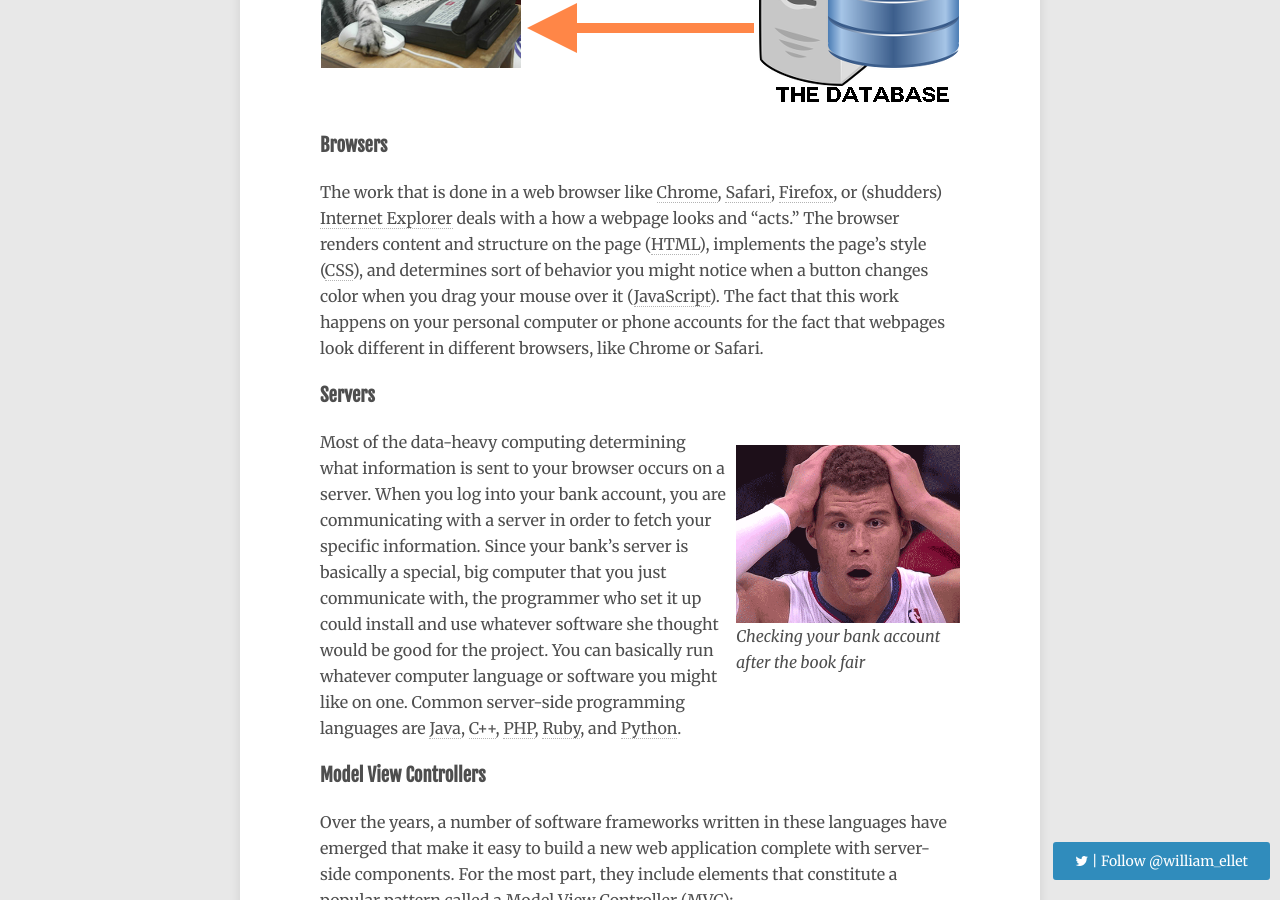
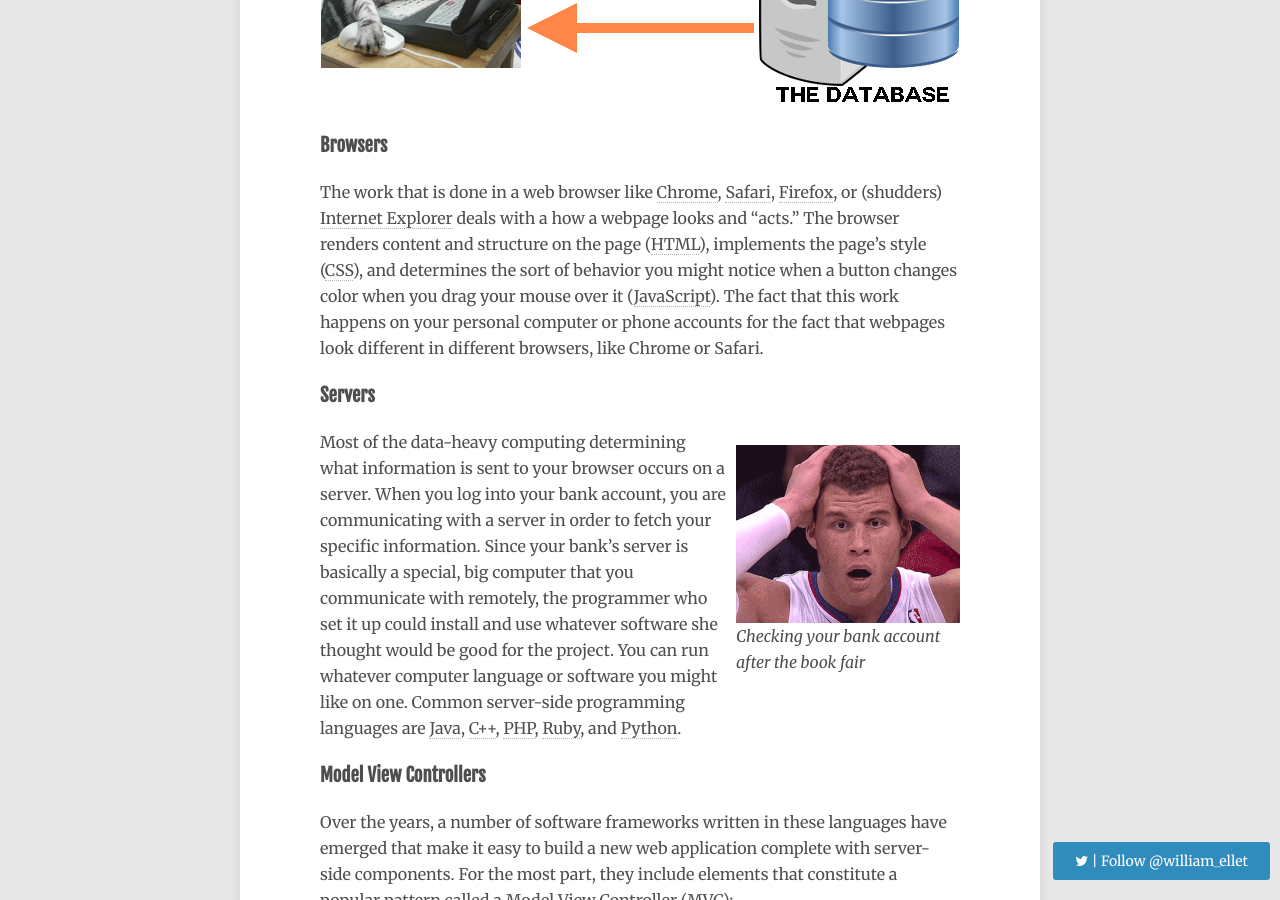
Before and after one commit to webolton/sel_project_blog, a Jekyll site: the page built from _posts/2016-04-17-tools-for-the-digitalsel.md, in a window 1280 px wide and 900 px high, scrolled down 1904 px. Built offline with Jekyll 4.4.1, drawn with Linux system fonts in a browser that asks for light colours; nearby versions of some CDN libraries; comment, search, counter and statistics services are not loaded; some of the changed text lies outside the part shown.

Commit message:
Fixed typos

```diff
--- a/_posts/2016-04-17-tools-for-the-digitalsel.md
+++ b/_posts/2016-04-17-tools-for-the-digitalsel.md
@@ -16,7 +16,7 @@
 
 ### *Conflabunt gladios suos in vomeres* [^1]
 
-In *passus* VI of *Piers Plowman* appears Langland's famous allegorical description of Utopian labor&mdash;the plowing of the half-acre. Here, Piers the Plowman describes the purpose of his work and, notably, the tools with which he does it:
+In *passus* VI of *Piers Plowman* appears Langland's famous allegorical description of utopian labor&mdash;the plowing of the half-acre. Here, Piers the Plowman describes the purpose of his work and, notably, the tools with which he does it:
 
 >I wil worschip þer-with · treuthe bi my lyue
 And ben his pilgryme atte plow · for pore mennes sake
@@ -39,7 +39,7 @@
 {: .image-center}
 
 ### Browsers
-The work that is done in a web browser like [Chrome](https://www.google.com/chrome/browser/desktop/){:target='_blank'}, [Safari](http://www.apple.com/safari/){:target='_blank'}, [Firefox](https://www.mozilla.org/en-US/firefox/new/){:target='_blank'}, or (shudders) [Internet Explorer](https://en.wikipedia.org/wiki/Hamster_wheel){:target='_blank'} deals with a how a webpage looks and "acts." The browser renders content and structure on the page ([HTML](https://en.wikipedia.org/wiki/HTML){:target='_blank'}), implements the page’s style ([CSS](https://en.wikipedia.org/wiki/Cascading_Style_Sheets){:target='_blank'}), and determines sort of behavior you might notice when a button changes color when you drag your mouse over it ([JavaScript](https://en.wikipedia.org/wiki/JavaScript){:target='_blank'}). The fact that this work happens on your personal computer or phone accounts for the fact that webpages look different in different browsers, like Chrome or Safari.
+The work that is done in a web browser like [Chrome](https://www.google.com/chrome/browser/desktop/){:target='_blank'}, [Safari](http://www.apple.com/safari/){:target='_blank'}, [Firefox](https://www.mozilla.org/en-US/firefox/new/){:target='_blank'}, or (shudders) [Internet Explorer](https://en.wikipedia.org/wiki/Hamster_wheel){:target='_blank'} deals with a how a webpage looks and "acts." The browser renders content and structure on the page ([HTML](https://en.wikipedia.org/wiki/HTML){:target='_blank'}), implements the page’s style ([CSS](https://en.wikipedia.org/wiki/Cascading_Style_Sheets){:target='_blank'}), and determines the sort of behavior you might notice when a button changes color when you drag your mouse over it ([JavaScript](https://en.wikipedia.org/wiki/JavaScript){:target='_blank'}). The fact that this work happens on your personal computer or phone accounts for the fact that webpages look different in different browsers, like Chrome or Safari.
 
 ### Servers
 
@@ -48,7 +48,7 @@
 {:style='height: 35%; width: 35%; margin-left: 10px;'}
 {: .image-right }
 
-Most of the data-heavy computing determining what information is sent to your browser occurs on a server. When you log into your bank account, you are communicating with a server in order to fetch your specific information. Since your bank’s server is basically a special, big computer that you just communicate with, the programmer who set it up could install and use whatever software she thought would be good for the project. You can basically run whatever computer language or software you might like on one. Common server-side programming languages are [Java](https://en.wikipedia.org/wiki/Java_(programming_language){:target='_blank'}), [C++](https://en.wikipedia.org/wiki/C%2B%2B){:target='_blank'}, [PHP](https://en.wikipedia.org/wiki/PHP){:target='_blank'}, [Ruby](https://en.wikipedia.org/wiki/Ruby_(programming_language){:target='_blank'}), and [Python](https://en.wikipedia.org/wiki/Python_(programming_language){:target='_blank'}).
+Most of the data-heavy computing determining what information is sent to your browser occurs on a server. When you log into your bank account, you are communicating with a server in order to fetch your specific information. Since your bank’s server is basically a special, big computer that you communicate with remotely, the programmer who set it up could install and use whatever software she thought would be good for the project. You can run whatever computer language or software you might like on one. Common server-side programming languages are [Java](https://en.wikipedia.org/wiki/Java_(programming_language){:target='_blank'}), [C++](https://en.wikipedia.org/wiki/C%2B%2B){:target='_blank'}, [PHP](https://en.wikipedia.org/wiki/PHP){:target='_blank'}, [Ruby](https://en.wikipedia.org/wiki/Ruby_(programming_language){:target='_blank'}), and [Python](https://en.wikipedia.org/wiki/Python_(programming_language){:target='_blank'}).
 
 ### Model View Controllers
 Over the years, a number of software frameworks written in these languages have emerged that make it easy to build a new web application complete with server-side components. For the most part, they include elements that constitute a popular pattern called a [Model View Controller](https://en.wikipedia.org/wiki/Model%E2%80%93view%E2%80%93controller){:target='_blank'} (MVC):
@@ -84,7 +84,7 @@
 
 * **Git:** [Git](https://git-scm.com/){:target='_blank'} is a command line application for version control. Basically, it allows you to take a snapshot of your project so that if you mess everything up, you can go back and recover previous versions of your work. It is an extremely powerful tool, but is also very confusing. For example, Git is the program and GitHub is a website where people store Git repositories. I plan to blog about it in the future.
 
-* **Text editor:** A text editor is just that: a program on your computer that reads and writes text documents. This is different from a document editor, like MS Word, in that a text editor will only save files in format you tell it to. I use [Sublime Text](https://www.subimetext.com/){:target='_blank'}, but there are many others, including [Vi](https://en.wikipedia.org/wiki/Vi){:target='_blank'} or its younger cousin "VIM," which you actually have installed on your computer if you are currently reading this on a Mac. We will talk more about VIM when we have to do programming on the server.
+* **Text editor:** A text editor is just that: a program on your computer that reads and writes text documents. This is different from a document editor, like MS Word, in that a text editor will only save files in the format you tell it to. I use [Sublime Text](https://www.subimetext.com/){:target='_blank'}, but there are many others, including [Vi](https://en.wikipedia.org/wiki/Vi){:target='_blank'} or its younger cousin "VIM," which, believe it or not, you probably already have installed on your computer if you are currently reading this on a Mac. We will talk more about VIM when we have to do programming on the server.
 
 **Next up,** I plan to walk through the first steps of building the project, explain what comes in a Rails app, and explain how to fire up the server so we can start building the database. I am hoping that the posts get shorter as I plan to get down to brass tacks and just talk about building the app and what to do about mark-up.
 
```
